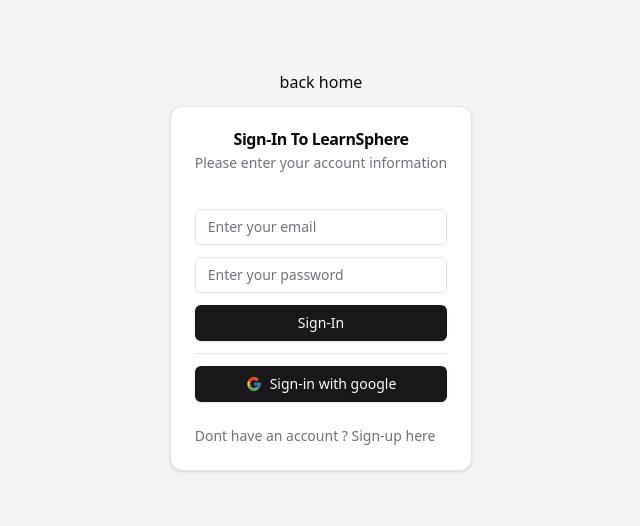
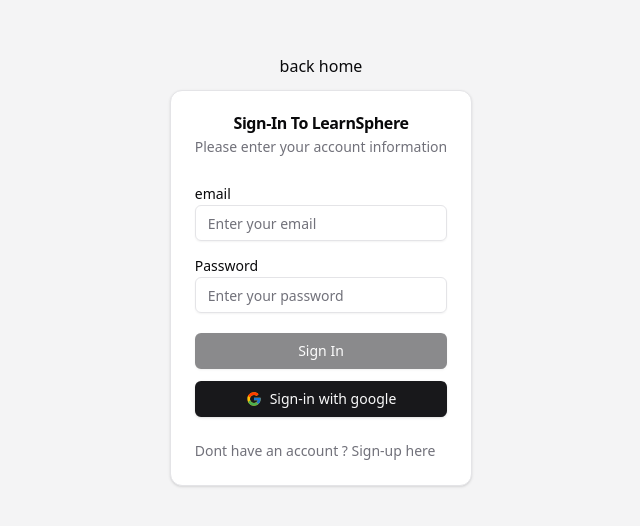
Before and after one commit to fiqrioemry/Full-project-myskill-web-imitation, a React (Vite) app in the folder client/: page /sign-in in a window 1280 px wide. Shown: the part 130-656 px from the top of the page, without its empty margins (319-959 px from the left). Built offline with nearby package versions, Linux system fonts and the light colour scheme.

Commit message:
update feature

```diff
--- /dev/null
+++ b/client/src/components/layout/DropDownMenu.jsx
@@ -0,0 +1,49 @@
+/* eslint-disable react/prop-types */
+import {
+  DropdownMenu,
+  DropdownMenuContent,
+  DropdownMenuTrigger,
+  DropdownMenuItem,
+  DropdownMenuShortcut,
+  DropdownMenuLabel,
+  DropdownMenuSeparator,
+} from "@/components/ui/dropdown-menu";
+import { Link } from "react-router-dom";
+import { LayoutDashboard, LogOut, UserCircle } from "lucide-react";
+
+const DropDownMenu = ({ user, handleSignOut }) => {
+  return (
+    <div className="px-6">
+      <DropdownMenu className="right-12">
+        <DropdownMenuTrigger>
+          <UserCircle />
+        </DropdownMenuTrigger>
+        <DropdownMenuContent className="min-w-56 p-3">
+          <DropdownMenuLabel>{user.userName}</DropdownMenuLabel>
+          <DropdownMenuLabel className="font-normal">
+            {user.userEmail}
+          </DropdownMenuLabel>
+          <DropdownMenuSeparator />
+
+          <Link to="/dashboard/my-profile">
+            <DropdownMenuItem>
+              Profile
+              <DropdownMenuShortcut>
+                <LayoutDashboard />
+              </DropdownMenuShortcut>
+            </DropdownMenuItem>
+          </Link>
+
+          <DropdownMenuItem onClick={handleSignOut}>
+            Logout
+            <DropdownMenuShortcut>
+              <LogOut />
+            </DropdownMenuShortcut>
+          </DropdownMenuItem>
+        </DropdownMenuContent>
+      </DropdownMenu>
+    </div>
+  );
+};
+
+export default DropDownMenu;
--- a/client/src/components/layout/Header.jsx
+++ b/client/src/components/layout/Header.jsx
@@ -1,34 +1,21 @@
 import { authPath } from "../../config";
-import {
-  GraduationCap,
-  LayoutDashboard,
-  LogOut,
-  UserCircle,
-} from "lucide-react";
+import { GraduationCap } from "lucide-react";
 import { Button } from "@/components/ui/button";
-import { Link, useLocation } from "react-router-dom";
+import { Link } from "react-router-dom";
 import { SidebarTrigger } from "@/components/ui/sidebar";
 import { useGlobal } from "../../context/GlobalProvider";
-
-import {
-  DropdownMenu,
-  DropdownMenuContent,
-  DropdownMenuTrigger,
-  DropdownMenuItem,
-  DropdownMenuShortcut,
-  DropdownMenuLabel,
-  DropdownMenuSeparator,
-} from "@/components/ui/dropdown-menu";
+import { useAuth } from "../../context/AuthProvider";
+import DropDownMenu from "./DropDownMenu";
 
 const Header = () => {
-  const location = useLocation();
-  const { user, handleSignOut } = useGlobal();
+  const { handleSignOut } = useAuth();
+  const { user, currentPath } = useGlobal();
 
   return (
     <header className="border-b">
       <div className="container mx-auto flex items-center justify-between h-14">
         {/* Web logo */}
-        {authPath.includes(location.pathname) ? (
+        {authPath.includes(currentPath) ? (
           <div className="px-4">
             <SidebarTrigger />
           </div>
@@ -46,36 +33,8 @@
             <Link to="/e-learning">E-Learning</Link>
           </nav>
           {user ? (
-            // Authenticated display
-            <div className="px-6">
-              <DropdownMenu className="right-12">
-                <DropdownMenuTrigger>
-                  <UserCircle />
-                </DropdownMenuTrigger>
-                <DropdownMenuContent className="min-w-56 p-3">
-                  <DropdownMenuLabel>john doe</DropdownMenuLabel>
-                  <DropdownMenuLabel className="font-normal">
-                    johndoe@gmail.com
-                  </DropdownMenuLabel>
-                  <DropdownMenuSeparator />
-                  <Link to="/dashboard/my-profile">
-                    <DropdownMenuItem>
-                      Profile
-                      <DropdownMenuShortcut>
-                        <LayoutDashboard />
-                      </DropdownMenuShortcut>
-                    </DropdownMenuItem>
-                  </Link>
-
-                  <DropdownMenuItem onClick={handleSignOut}>
-                    Logout
-                    <DropdownMenuShortcut>
-                      <LogOut />
-                    </DropdownMenuShortcut>
-                  </DropdownMenuItem>
-                </DropdownMenuContent>
-              </DropdownMenu>
-            </div>
+            // authenticated display
+            <DropDownMenu user={user} handleSignOut={handleSignOut} />
           ) : (
             // Non-authenticated display
             <div className="flex space-x-3">
--- a/client/src/config/index.js
+++ b/client/src/config/index.js
@@ -64,7 +64,7 @@
 
 // sign up form
 export const signUpFormData = {
-  fullname : "",
+  fullname: "",
   email: "",
   password: "",
   passwordConfirm: "",
--- a/client/src/context/AuthProvider.jsx
+++ b/client/src/context/AuthProvider.jsx
@@ -1,40 +1,62 @@
+/* eslint-disable react/prop-types */
+/* eslint-disable react-refresh/only-export-components */
+import Cookies from "js-cookie";
+import { useNavigate } from "react-router-dom";
+import { toastMessage } from "../hooks/toastMessage";
+import { signInFormData, signUpFormData } from "@/config";
 import { createContext, useContext, useState } from "react";
-import { signInFormData, signUpFormData } from "@/config";
-
-import { toast } from "react-toastify";
-import { userSignUp } from "../services";
+import { userSignIn, userSignOut, userSignUp } from "../services";
 
 const AuthContext = createContext();
 
-// eslint-disable-next-line react/prop-types
 export const AuthProvider = ({ children }) => {
+  const navigate = useNavigate();
   const [signUpForm, setSignUpForm] = useState(signUpFormData);
   const [signInForm, setSignInForm] = useState(signInFormData);
   const [loading, setLoading] = useState(false);
 
+  // sign-up
   async function handleSignUp(e) {
     e.preventDefault();
     setLoading(true);
+    const result = await userSignUp(signUpForm);
 
-    const data = await userSignUp(signUpForm);
-    console.log(data);
-    if (data.success) {
-      toast.success(data.message);
-      setLoading(false);
+    setLoading(false);
+    toastMessage(result.success, result.message);
+    if (result.success) {
+      navigate("/sign-in");
     } else {
-      toast.error(data.message);
-      setLoading(false);
+      setSignUpForm(signUpFormData);
     }
   }
 
+  // sign-in
   async function handleSignIn(e) {
     e.preventDefault();
-    console.log("signin");
+    setLoading(true);
+
+    const result = await userSignIn(signInForm);
+
+    setLoading(false);
+    toastMessage(result.success, result.message);
+    if (result.success && result.data) {
+      Cookies.set("accessToken", result.data.accessToken, {
+        expires: 1 / 24,
+      });
+      Cookies.set("user", JSON.stringify(result.data.user));
+      navigate("/");
+    } else {
+      setSignInForm(signInFormData);
+    }
   }
 
-  async function handleSignOut(e) {
-    e.preventDefault();
-    console.log("signout");
+  async function handleSignOut() {
+    setLoading(true);
+    const result = await userSignOut();
+    Cookies.remove("user");
+    Cookies.remove("accessToken");
+    toastMessage(result.succes, result.message);
+    setLoading(false);
   }
   return (
     <AuthContext.Provider
@@ -55,7 +77,6 @@
   );
 };
 
-// eslint-disable-next-line react-refresh/only-export-components
 export const useAuth = () => {
   return useContext(AuthContext);
 };
--- a/client/src/context/GlobalProvider.jsx
+++ b/client/src/context/GlobalProvider.jsx
@@ -1,7 +1,7 @@
-import { createContext, useContext, useState } from "react";
+import Cookies from "js-cookie";
+import { Toaster } from "react-hot-toast";
 import { useLocation } from "react-router-dom";
-import { ToastContainer } from "react-toastify";
-import "react-toastify/dist/ReactToastify.css";
+import { createContext, useContext } from "react";
 
 const GlobalContext = createContext();
 
@@ -9,22 +9,14 @@
 export const GlobalProvider = ({ children }) => {
   const location = useLocation();
   const currentPath = location.pathname;
-  const [user, setUser] = useState(false);
-  //   const user = sessionStorage.getItem("user") || null;
-  const handleSignIn = () => {
-    setUser(true);
-  };
+  const user = Cookies.get("user") || null;
 
-  const handleSignOut = () => {
-    setUser(false);
-  };
+  console.log(user);
 
   return (
-    <GlobalContext.Provider
-      value={{ user, handleSignIn, handleSignOut, currentPath }}
-    >
+    <GlobalContext.Provider value={{ user, currentPath }}>
       {children}
-      <ToastContainer limit={2} />
+      <Toaster />
     </GlobalContext.Provider>
   );
 };
--- /dev/null
+++ b/client/src/hooks/toastMessage.jsx
@@ -0,0 +1,9 @@
+import toast from "react-hot-toast";
+
+export async function toastMessage(success, message) {
+  if (success) {
+    toast.success(message);
+  } else {
+    toast.error(message);
+  }
+}
--- a/client/src/pages/SignIn.jsx
+++ b/client/src/pages/SignIn.jsx
@@ -8,12 +8,17 @@
 } from "@/components/ui/card";
 import { Link } from "react-router-dom";
 import { FcGoogle } from "react-icons/fc";
-import { Input } from "@/components/ui/input";
+import { signInFormInput } from "../config";
 import { Button } from "@/components/ui/button";
-import { useGlobal } from "../context/GlobalProvider";
+import { useAuth } from "../context/AuthProvider";
+import FormInput from "../components/common/common-form/FormInput";
 
 const SignIn = () => {
-  const { handleSignIn } = useGlobal();
+  const { handleSignIn, signInForm, setSignInForm, loading } = useAuth();
+
+  function isFormFilled() {
+    return signInForm && signInForm.email && signInForm.password;
+  }
 
   return (
     <main className="bg-muted">
@@ -27,13 +32,15 @@
             </CardDescription>
           </CardHeader>
           <CardContent className="space-y-3">
-            <form onSubmit={handleSignIn} className="space-y-3 py-3 border-b">
-              <Input name="email" placeholder="Enter your email" />
-              <Input name="password" placeholder="Enter your password" />
-              <Button type="submit" className="w-full">
-                Sign-In
-              </Button>
-            </form>
+            <FormInput
+              handleSubmit={handleSignIn}
+              isButtonLoading={loading}
+              buttonTitle={"Sign In"}
+              formControls={signInFormInput}
+              formData={signInForm}
+              setFormData={setSignInForm}
+              isButtonDisabled={!isFormFilled()}
+            />
             <Button className="w-full">
               <FcGoogle /> <span>Sign-in with google</span>
             </Button>
--- a/client/src/services/index.js
+++ b/client/src/services/index.js
@@ -11,3 +11,21 @@
     return error.response.data;
   }
 }
+
+export async function userSignIn(formData) {
+  try {
+    const { data } = await axiosInstance.post("/api/auth/sign-in", {
+      ...formData,
+    });
+
+    console.log(data);
+    return data;
+  } catch (error) {
+    return error.response.data;
+  }
+}
+
+export async function userSignOut() {
+  const result = await axiosInstance.get("/api/auth/sign-out");
+  return result;
+}
```
